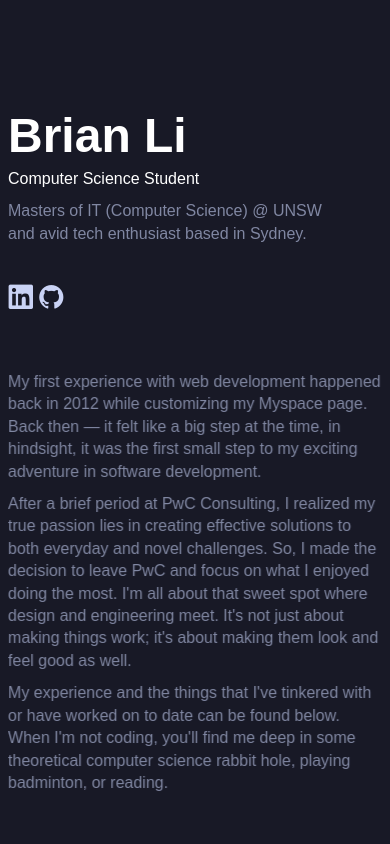
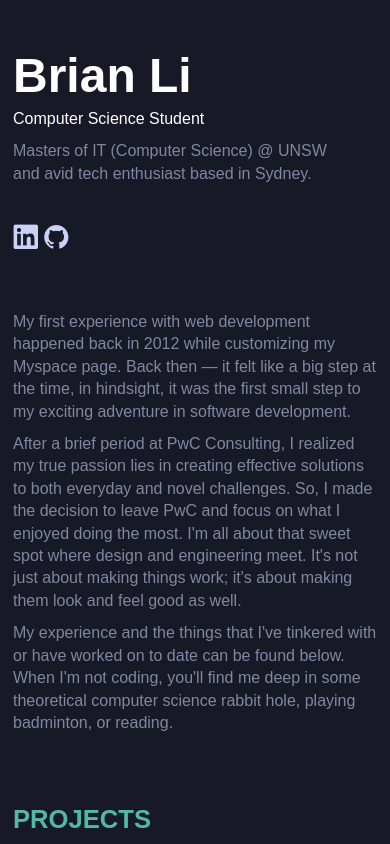
Before and after one commit to brianchunghli/website-v2, a React (Vite) app: page / in a window 390 px wide. Shown: the top 844 px of the page. Built offline with nearby package versions, Linux system fonts and the light colour scheme.

Commit message:
fix: padding issues for mobile

```diff
--- a/src/styles/Blurb.css
+++ b/src/styles/Blurb.css
@@ -72,3 +72,6 @@
   }
 
 }
+
+@media screen and (max-width: 1000px) {
+}
--- a/src/styles/Card.css
+++ b/src/styles/Card.css
@@ -111,7 +111,4 @@ footer a:hover {
       transform: translateX(5px) translateY(-8px);
     }
   }
-
-
-
 }
--- a/src/styles/Home.css
+++ b/src/styles/Home.css
@@ -13,10 +13,8 @@
 #main-content {
   min-height: 100vh;
   height: auto;
-
   flex: 70%;
 
-  padding: 5px 20px;
   min-width: calc(min(60%, 600px));
 
   display: flex;
@@ -33,23 +31,24 @@
   row-gap: 70px;
 }
 
-@media screen and (max-width: 1000px) {
+@media screen and (min-width: 1700px) {
   #main-container {
-    padding-left: 0px;
-    padding-right: 0px;
-
-    flex-direction: column;
-    align-items: center;
+    padding: 10px;
+    padding-top: 80px;
   }
 
   #main-content {
-    position: static;
+    max-width: 600px;
+    padding-top: 100px;
     padding: 0px;
   }
 }
 
-@media screen and (min-width: 1700px) {
-  #main-content {
-    max-width: 600px;
+@media screen and (max-width: 1000px) {
+  #main-container {
+    padding: 5px;
+    padding-top: 40px;
+    flex-direction: column;
+    align-items: center;
   }
 }
```
